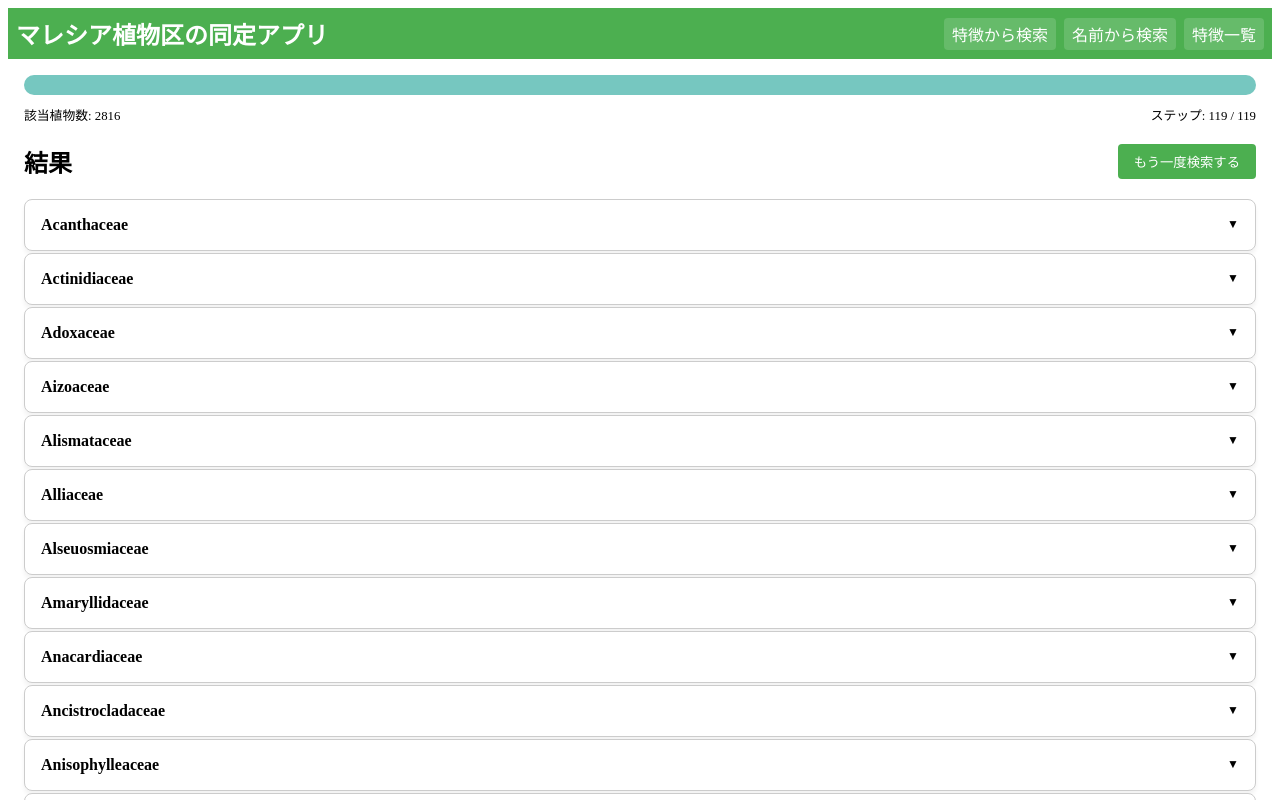
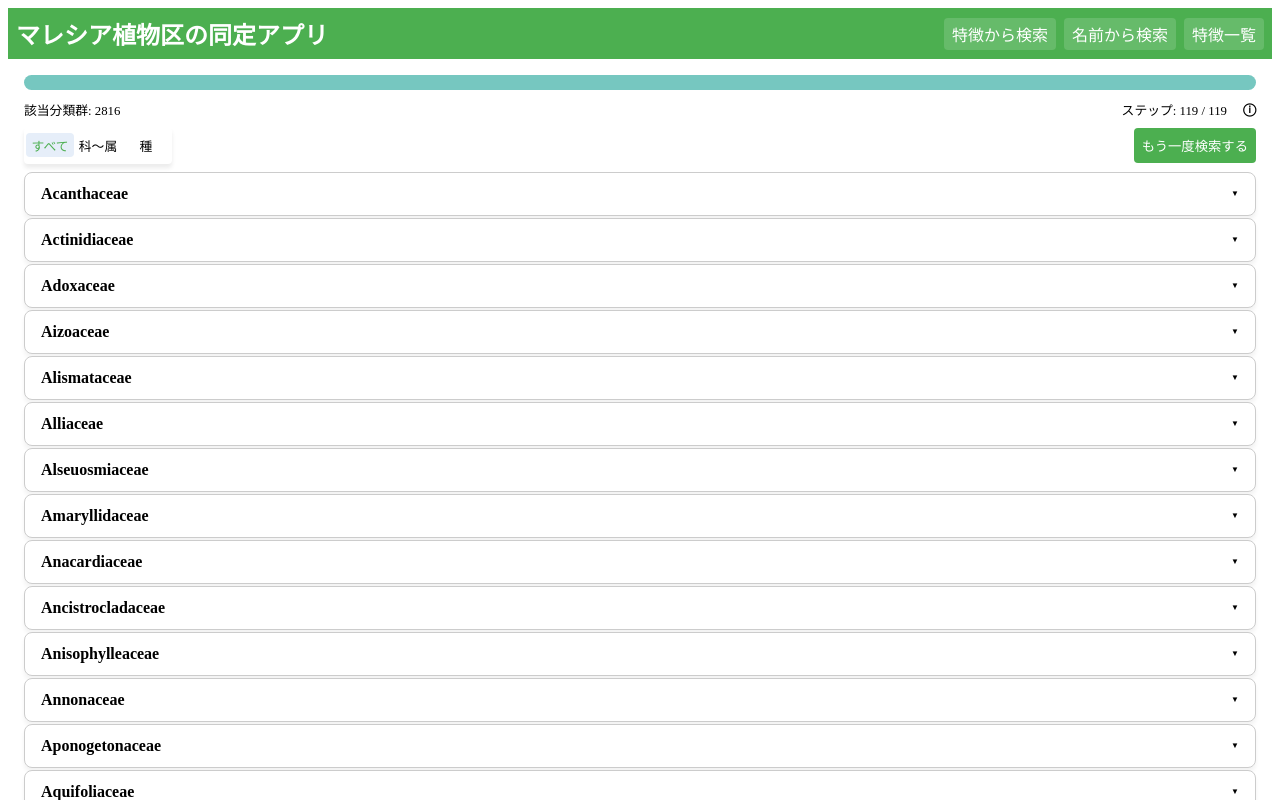
Before and after one commit to Tatsuki-Nishioka/plant-id-app, a Nuxt app: page /characterSearch in a window 1280 px wide. Both pictures are taken after a click on the button "結果を見る". Shown: the top 800 px of the page. Built offline with nearby package versions, Linux system fonts and the light colour scheme.

Commit message:
科・属・種の切り替え実装・PWA修正

```diff
--- a/components/FilterPanel.vue
+++ b/components/FilterPanel.vue
@@ -184,7 +184,9 @@ watch([(): string => props.category, (): Question => props.question], ([newCateg
     top: 0;
     right: 0;
     padding: 1rem;
-    margin: 0 1rem  ;
+    margin: 0 1rem;
+    font-size: 1.25rem;
+    font-weight: bolder;
     color: gray;
 }
 
--- a/components/ProgressBar.vue
+++ b/components/ProgressBar.vue
@@ -1,23 +1,33 @@
 <template>
-    <div class="progress-bar-container">
-      <div class="progress-bar">
-        <div class="progress" :style="{ width: progressWidth + '%' }"/>
+  <div class="progress-bar-container" @click="showModal">
+    <div class="progress-bar">
+      <div class="progress" :style="{ width: progressWidth + '%' }" />
+    </div>
+    <div class="progress-info">
+      <div class="left">
+        <span>該当分類群: {{ filteredCount }}</span>
       </div>
-      <div class="progress-info">
-        <span>該当植物数: {{ filteredCount }}</span>
+      <div class="right">
         <span>ステップ: {{ displayStep }} / {{ totalSteps }}</span>
+        <span class="info-icon">ⓘ</span>
       </div>
     </div>
-  </template>
+  </div>
+  <CharacterModal v-model:model-value="isModalVisible" :title="modalTitle" :content="modalContent" />
+</template>
 
 <script setup lang="ts">
-import { computed } from 'vue';
+import type { ModalContent } from './CharacterModal.vue';
 
 const props = defineProps<{
   currentStep: number;
   totalSteps: number;
   filteredCount: number;
 }>();
+
+const isModalVisible = ref(false);
+const modalTitle = ref('');
+const modalContent = ref<ModalContent[]>([]);
 
 const displayStep = computed(() => {
   return Math.min(props.currentStep + 1, props.totalSteps);
@@ -26,12 +36,40 @@ const displayStep = computed(() => {
 const progressWidth = computed(() => {
   return (props.currentStep / props.totalSteps) * 100;
 });
+
+const showModal = () => {
+  // 初期化
+  modalContent.value = [];
+
+  isModalVisible.value = true;
+  modalTitle.value = "現在の回答";
+
+  useAnswers().answers.value.forEach((answer, index) => {
+    let answerText = "Unknown";
+    if (answer === true) {
+      answerText = "Yes";
+    } else if (answer === false) {
+      answerText = "No";
+    }
+
+    const content = {
+      key: index,
+      title: usePlantData().characterSet.value[index].characterJpn,
+      answer: answerText,
+    }
+
+    modalContent.value.push(content);
+  });
+};
 </script>
 
 <style scoped>
+.progress-bar-container {
+  cursor: pointer;
+}
 .progress-bar {
   position: relative;
-  height: 20px;
+  height: 15px;
   background-color: #e0e0e0;
   border-radius: 10px;
   overflow: hidden;
@@ -49,4 +87,22 @@ const progressWidth = computed(() => {
   margin-top: 10px;
   font-size: 0.8rem;
 }
+
+.left {
+  flex: 1;
+  text-align: left;
+}
+
+.right {
+  flex: 1;
+  text-align: right;
+  display: flex;
+  align-items: center;
+  justify-content: flex-end;
+}
+
+.info-icon {
+  margin-left: 1rem;
+  font-weight: bolder;
+}
 </style>
--- a/components/ResultCard.vue
+++ b/components/ResultCard.vue
@@ -43,7 +43,7 @@ const showModal = (key: string) => {
 <style scoped>
 .result-card {
     border: 1px solid #ccc;
-    padding: 1rem;
+    padding: 0.75rem 1rem;
     border-radius: 8px;
     background-color: #fff;
     cursor: pointer;
@@ -72,12 +72,12 @@ const showModal = (key: string) => {
 }
 
 .toggle-icon {
-    font-size: 0.75rem;
+    font-size: 0.5rem;
     margin-left: 0.5rem;
 }
 
 .result-card ul {
-    margin-top: 1rem;
+    margin: 1rem 0 0.5rem;
     padding-left: 0.25rem;
     list-style-type: none;
     /* デフォルトのリストスタイルを消す */
--- a/composables/usePlantData.ts
+++ b/composables/usePlantData.ts
@@ -29,14 +29,59 @@ export function usePlantData() {
         isDataLoaded.value = true;
     }
 
-    // 名前検索
-    const searchByName = (name: string): Plant[] => {
-        return plants.value.filter(plant => plant.scientificName.includes(name));
+    /**
+     * 上位分類の植物を取得（属以上の分類）
+     * @return {*}  {Plant[]}
+     */
+    const getHigherTaxa = (): Plant[] => {
+        return plants.value.filter((plant) => plant.species === "");
     };
 
-    // 特徴検索
-    const searchByCharacters = (characters: string[]): Plant[] => {
-        return plants.value.filter(plant => characters.every(f => plant.characters.includes(f)));
+    /**
+     * 下位分類の植物を取得（種以下）
+     * @return {*}  {Plant[]}
+     */
+    const getLowerTaxa = (): Plant[] => {
+        return plants.value.filter((plant) => plant.species !== "");
+    };
+
+    /**
+     * 上位分類の植物
+     * すべてのtrueキーを含んでいる
+     * @param trueKeys
+     * @returns
+     */
+    const filterHigherTaxa = (
+        trueKeys: string[]
+    ): Plant[] => {
+        return getHigherTaxa().filter((plant) => {
+            if (trueKeys.length === 0) return true;
+            return trueKeys.every((key) => plant.characters.includes(key));
+        });
+    };
+
+    /**
+     * 下位分類の植物
+     * すべてのtrueキーを含んでいる
+     * かつfalseキーを含んでいない
+     * @param trueKeys
+     * @param falseKeys
+     * @returns
+     */
+    const filterLowerTaxa = (
+        trueKeys: string[],
+        falseKeys: string[]
+    ): Plant[] => {
+        return getLowerTaxa().filter((plant) => {
+            const hasAllTrueKeys =
+                trueKeys.length === 0
+                    ? true
+                    : trueKeys.every((key) => plant.characters.includes(key));
+            const hasNoFalseKeys = !falseKeys.some((key) =>
+                plant.characters.includes(key)
+            );
+            return hasAllTrueKeys && hasNoFalseKeys;
+        });
     };
 
     return {
@@ -44,7 +89,9 @@ export function usePlantData() {
         characterSet: characterSet,
         categorySet: categorySet,
         loadPlantData,
-        searchByName,
-        searchByCharacters,
+        getHigherTaxa,
+        getLowerTaxa,
+        filterHigherTaxa,
+        filterLowerTaxa
     };
 }
--- a/nuxt.config.ts
+++ b/nuxt.config.ts
@@ -58,8 +58,9 @@ export default defineNuxtConfig({
             }
         ],
     },
-    workbox: { // なんか必要
-        navigateFallback: null
+    workbox: {
+        globPatterns: ['**/*.{js,css,html,png,svg,ico,webmanifest}'],
+        navigateFallback: '/'
     },
     devOptions: { // テスト用
         enabled: true,
--- a/pages/characterDetails.vue
+++ b/pages/characterDetails.vue
@@ -10,7 +10,8 @@
                     <div class="category-description">
                         <p>{{ category.content }}</p> <!-- カテゴリの説明を追加 -->
                     </div>
-                    <div v-for="character in charactersMap.get(category.category) ?? []" :key="character.label"
+                    <div
+                        v-for="character in charactersMap.get(category.category) ?? []" :key="character.label"
                         class="card">
                         <div class="accordion-header" @click="showModal(character)">
                             <p>{{ character.label }}</p>
@@ -33,7 +34,6 @@ type Item = {
     isOpen: boolean;
 };
 
-const characterSet = usePlantData().characterSet;
 const categorySet = usePlantData().categorySet;
 const charactersMap = ref(new Map<string, Item[]>());
 const categoryList = ref<Item[]>([]);
@@ -42,7 +42,7 @@ const isModalVisible = ref(false);
 const modalTitle = ref('');
 const modalContent = ref('');
 
-Object.entries(characterSet.value).forEach(([_key, character]) => {
+Object.entries(usePlantData().characterSet.value).forEach(([_key, character]) => {
     const temp: Item = {
         category: categorySet.value[character.categoryId].categoryJpn,
         label: character.id + '. ' + character.characterJpn,
@@ -88,7 +88,7 @@ const showModal = (item: Item) => {
 
 .accordion {
     border: 1px solid #ccc;
-    padding: 1rem;
+    padding: 0.75rem 1rem;
     padding-bottom: 0;
     border-radius: 8px;
     background-color: #fff;
@@ -117,6 +117,7 @@ const showModal = (item: Item) => {
 
 .info-icon {
     font-size: 1rem;
+    font-weight: bolder;
     margin-right: 0.5rem;
 }
 
@@ -124,8 +125,9 @@ const showModal = (item: Item) => {
     display: flex;
     justify-content: space-between;
     align-items: center;
-    margin-bottom: 1rem;
+    margin-bottom: 0.75rem;
     color: #66bb6a;
+    font-weight: bold;
 }
 
 .accordion-header {
@@ -134,6 +136,7 @@ const showModal = (item: Item) => {
     align-items: center;
     margin: 0 .25rem .25rem;
     padding: 0.25rem 0;
+    font-weight: bold;
 }
 
 .accordion-content {
@@ -160,13 +163,4 @@ const showModal = (item: Item) => {
 .card p {
     margin: .25rem;
 }
-
-.card-header {
-    padding: 0.25rem;
-    background-color: #e0e0e0;
-}
-
-.card-content {
-    padding: 0.25rem;
-}
 </style>
--- a/pages/characterSearch.vue
+++ b/pages/characterSearch.vue
@@ -5,11 +5,19 @@
             :filtered-count="filteredPlants.length" />
         <FilterPanel
             v-if="currentStep < questions?.length" :category="currentCategory" :first-category="firstCategory"
-            :step-count="currentCategoryStepCount" :question="questions[currentStep]"
-            @select="handleAnswer" @prev="prevQuestion" @next="nextQuestion" @skip="skipCategory" @show-results="showResults" />
+            :step-count="currentCategoryStepCount" :question="questions[currentStep]" @select="handleAnswer"
+            @prev="prevQuestion" @next="nextQuestion" @skip="skipCategory" @show-results="showResults" />
         <div v-else>
             <div class="results-header">
-                <h2>結果</h2>
+                <div class="tabs">
+                    <input id="radio-1" v-model="selectedTaxa" type="radio" value="all">
+                    <label class="tab" for="radio-1">すべて</label>
+                    <input id="radio-2" v-model="selectedTaxa" type="radio" value="higher">
+                    <label class="tab" for="radio-2">科～属</label>
+                    <input id="radio-3" v-model="selectedTaxa" type="radio" value="lower">
+                    <label class="tab" for="radio-3">種</label>
+                    <span class="glider"/>
+                </div>
                 <button class="reset-button" @click="resetSearch">もう一度検索する</button>
             </div>
             <div v-for="plant in filteredPlants" :key="plant.scientificName">
@@ -28,7 +36,6 @@ import type { Question, Answer } from "~/types/characterSearch";
 const plantData = usePlantData();
 plantData.loadPlantData();
 
-const plants = plantData.plants;
 const characterSet = plantData.characterSet;
 const categorySet = plantData.categorySet;
 // FilterPanel.vueの初期値用カテゴリ名
@@ -39,6 +46,8 @@ const currentStep = ref(0);
 const questions = ref<Question[]>([]);
 // key:カテゴリ_日本語, value:質問
 const categories = ref<Map<string, Question[]>>(new Map());
+// 結果の表示分類群
+const selectedTaxa = ref<string>('all');
 
 // カテゴリと質問を作成
 Object.entries(characterSet.value).forEach(([key, character]) => {
@@ -65,7 +74,7 @@ const currentCategoryStepCount = computed(() => {
 });
 
 // 回答から植物のリストをフィルタリング
-const filteredPlants = computed(() => {
+const taxa = computed(() => {
     const trueKeys: string[] = [];
     const falseKeys: string[] = [];
     useAnswers().answers.value.forEach((answer, key) => {
@@ -76,12 +85,29 @@ const filteredPlants = computed(() => {
         }
     });
 
-    return plants.value.filter(plant => {
-        // すべてのtrueキーを含んでいるかつ、falseキーを含んでいない
-        const hasAllTrueKeys = trueKeys.every(key => plant.characters.includes(key));
-        const hasNoFalseKeys = !falseKeys.some(key => plant.characters.includes(key));
-        return hasAllTrueKeys && hasNoFalseKeys;
-    });
+    const higherTaxa = plantData.filterHigherTaxa(trueKeys);
+    const lowerTaxa = plantData.filterLowerTaxa(trueKeys, falseKeys);
+    const allTaxa = higherTaxa.concat(lowerTaxa);
+
+    return { higherTaxa, lowerTaxa, allTaxa };
+});
+
+// 結果画面の選択分類群を監視
+const filteredPlants = computed(() => {
+    if (selectedTaxa.value === 'all') {
+        return taxa.value.allTaxa;
+    } else if (selectedTaxa.value === 'higher') {
+        return taxa.value.higherTaxa;
+    } else {
+        return taxa.value.lowerTaxa;
+    }
+});
+
+// 結果を非表示時に表示分類群をリセット
+watch(() => currentStep.value >= questions.value.length, (isResultsVisible) => {
+    if (!isResultsVisible) {
+        selectedTaxa.value = 'all';
+    }
 });
 
 const handleAnswer = (answer: Answer) => {
@@ -125,10 +151,11 @@ const nextQuestion = () => {
     display: flex;
     justify-content: space-between;
     align-items: center;
+    margin: 0.5rem 0;
 }
 
 .reset-button {
-    padding: 0.5rem 1rem;
+    padding: 0.5rem 0.5rem;
     border: none;
     background-color: #4caf50;
     color: white;
@@ -139,4 +166,65 @@ const nextQuestion = () => {
 .reset-button:hover {
     background-color: #66bb6a;
 }
+
+/* From Uiverse.io by Pradeepsaranbishnoi */
+.tabs {
+    display: flex;
+    position: relative;
+    background-color: #fff;
+    box-shadow: 0 4px 4px rgba(0, 0, 0, 0.08);
+    padding: 0.4rem 0.125rem;
+    border-radius: 4px;
+}
+
+.tabs * {
+    z-index: 2;
+}
+
+.tabs input[type="radio"] {
+    display: none;
+}
+
+.tab {
+    display: flex;
+    align-items: center;
+    justify-content: center;
+    height: 1.5rem;
+    width: 3rem;
+    font-size: .8rem;
+    color: black;
+    font-weight: 500;
+    border-radius: 4px;
+    cursor: pointer;
+    transition: color 0.1s ease-in;
+}
+
+.tabs input[type="radio"]:checked+label {
+    color: #4caf50;
+}
+
+.tabs input[id="radio-1"]:checked~.glider {
+    transform: translateX(0);
+}
+
+.tabs input[id="radio-2"]:checked~.glider {
+    transform: translateX(100%);
+}
+
+.tabs input[id="radio-3"]:checked~.glider {
+    transform: translateX(200%);
+}
+
+.glider {
+    position: absolute;
+    display: flex;
+    height: 1.5rem;
+    width: 3rem;
+    background-color: #e6eef9;
+    z-index: 1;
+    border-radius: 4px;
+    transition: 0.15s ease-out;
+}
+
+@media (max-width: 700px) {}
 </style>
```
Also changed, not shown: components/CharacterModal.vue (+31 -2 lines), 23 other files (tests, documents, lock files or other folders).
